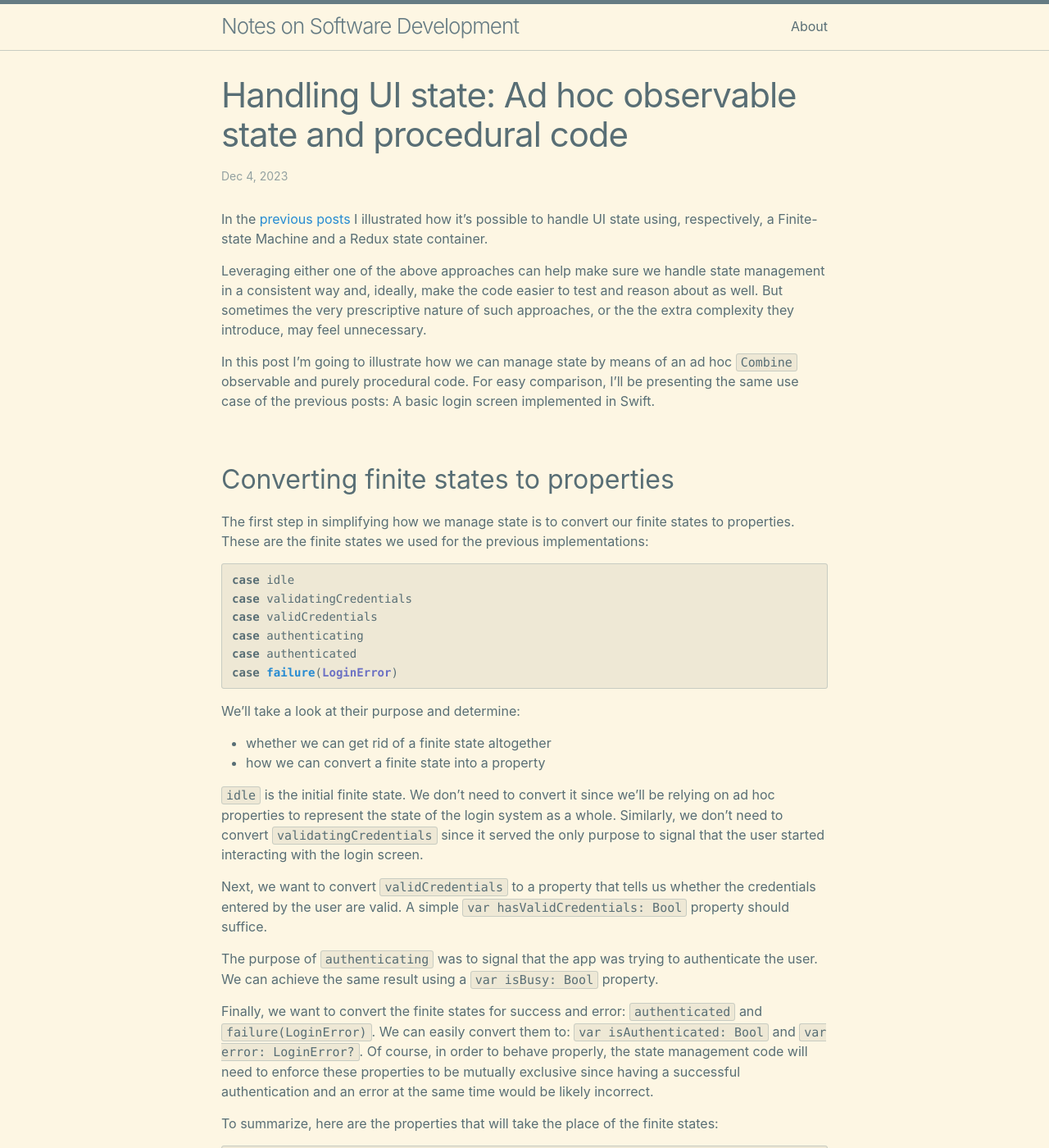
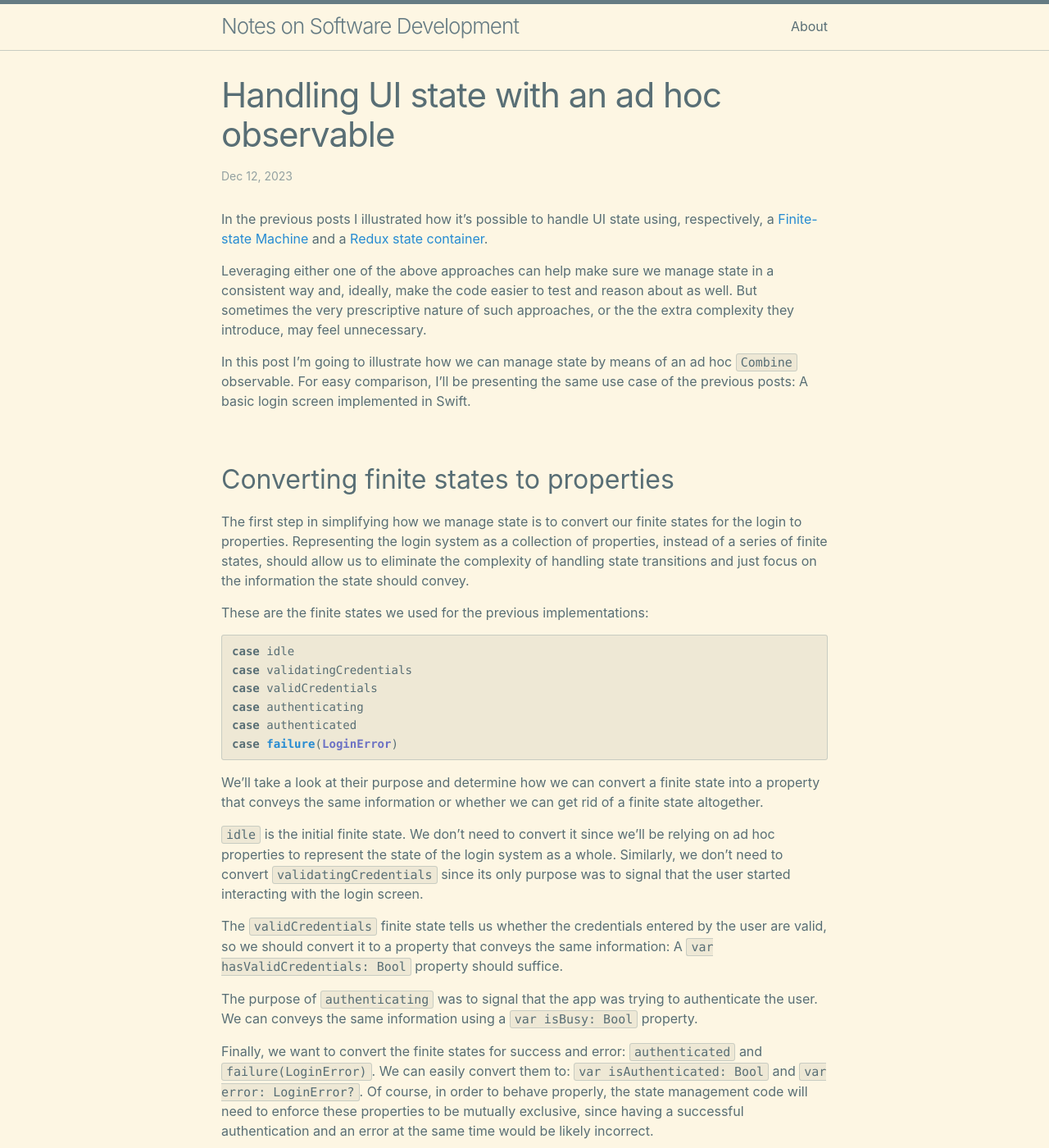
Before and after one commit to andrea-prearo/andrea-prearo.github.io, a Jekyll site: the page built from _posts/2023-12-12-Handling-UI-state-with-ad-hoc-observable.md, in a window 1280 px wide and 1400 px high. Shown: the whole window at 82% size. Built offline with Jekyll 4.4.1, drawn with Linux system fonts in a browser that asks for light colours; some of the changed text lies outside the part shown.

Commit message:
Update ad hoc observable state post (#16)

```diff
--- a/_posts/2023-12-04-Handling-UI-state-with-ad-hoc-observable.md
+++ b/_posts/2023-12-12-Handling-UI-state-with-ad-hoc-observable.md
@@ -1,19 +1,21 @@
 ---
 layout: post
-title: "Handling UI state: Ad hoc observable state and procedural code"
-date: 2023-12-04
+title: "Handling UI state with an ad hoc observable"
+date: 2023-12-12
 categories: [iOS, Mobile App Development, Swift]
 ---
-In the [previous](https://andrea-prearo.github.io/ios/mobile%20app%20development/swift/2023/10/13/Handling-UI-state-with-finite-state-machines.html) [posts](https://andrea-prearo.github.io/ios/mobile%20app%20development/swift/2023-11-27-Handling-UI-state-with-redux.html) I illustrated how it's possible to handle UI state using, respectively, a Finite-state Machine and a Redux state container.
+In the previous posts I illustrated how it's possible to handle UI state using, respectively, a [Finite-state Machine](https://andrea-prearo.github.io/ios/mobile%20app%20development/swift/2023/10/13/Handling-UI-state-with-finite-state-machines.html) and a [Redux state container](https://andrea-prearo.github.io/ios/mobile%20app%20development/swift/2023/11/25/Handling-UI-state-with-redux.html).
 
-Leveraging either one of the above approaches can help make sure we handle state management in a consistent way and, ideally, make the code easier to test and reason about as well. But sometimes the very prescriptive nature of such approaches, or the the extra complexity they introduce, may feel unnecessary.
+Leveraging either one of the above approaches can help make sure we manage state in a consistent way and, ideally, make the code easier to test and reason about as well. But sometimes the very prescriptive nature of such approaches, or the the extra complexity they introduce, may feel unnecessary.
 
-In this post I'm going to illustrate how we can manage state by means of an ad hoc `Combine` observable and purely procedural code. For easy comparison, I'll be presenting the same use case of the previous posts: A basic login screen implemented in Swift.
+In this post I'm going to illustrate how we can manage state by means of an ad hoc `Combine` observable. For easy comparison, I'll be presenting the same use case of the previous posts: A basic login screen implemented in Swift.
 
 
 ## Converting finite states to properties
 
-The first step in simplifying how we manage state is to convert our finite states to properties.  These are the finite states we used for the previous implementations:
+The first step in simplifying how we manage state is to convert our finite states for the login to properties. Representing the login system as a collection of properties, instead of a series of finite states, should allow us to eliminate the complexity of handling state transitions and just focus on the information the state should convey.
+
+These are the finite states we used for the previous implementations:
 
 ~~~ swift
 case idle
@@ -24,19 +26,17 @@ case authenticated
 case failure(LoginError)
 ~~~
 
-We'll take a look at their purpose and determine:
-* whether we can get rid of a finite state altogether
-* how we can convert a finite state into a property
+We'll take a look at their purpose and determine how we can convert a finite state into a property that conveys the same information or whether we can get rid of a finite state altogether.
 
-`idle` is the initial finite state. We don't need to convert it since we'll be relying on ad hoc properties to represent the state of the login system as a whole. Similarly, we don't need to convert `validatingCredentials` since it served the only purpose to signal that the user started interacting with the login screen.
+`idle` is the initial finite state. We don't need to convert it since we'll be relying on ad hoc properties to represent the state of the login system as a whole. Similarly, we don't need to convert `validatingCredentials` since its only purpose was to signal that the user started interacting with the login screen.
 
-Next, we want to convert `validCredentials` to a property that tells us whether the credentials entered by the user are valid. A simple `var hasValidCredentials: Bool` property should suffice.
+The `validCredentials` finite state tells us whether the credentials entered by the user are valid, so we should convert it to a property that conveys the same information: A `var hasValidCredentials: Bool` property should suffice.
 
-The purpose of `authenticating` was to signal that the app was trying to authenticate the user. We can achieve the same result using a `var isBusy: Bool` property.
+The purpose of `authenticating` was to signal that the app was trying to authenticate the user. We can conveys the same information using a `var isBusy: Bool` property.
 
-Finally, we want to convert the finite states for success and error: `authenticated` and `failure(LoginError)`. We can easily convert them to: `var isAuthenticated: Bool` and `var error: LoginError?`. Of course, in order to behave properly, the state management code will need to enforce these properties to be mutually exclusive since having a successful authentication and an error at the same time would be likely incorrect.
+Finally, we want to convert the finite states for success and error: `authenticated` and `failure(LoginError)`. We can easily convert them to: `var isAuthenticated: Bool` and `var error: LoginError?`. Of course, in order to behave properly, the state management code will need to enforce these properties to be mutually exclusive, since having a successful authentication and an error at the same time would be likely incorrect.
 
-To summarize, here are the properties that will take the place of the finite states:
+To summarize, here are the properties that will convey the same information of the finite states for the login system:
 
 ~~~ swift
 var hasValidCredentials: Bool
@@ -191,8 +191,9 @@ struct LoginView: View {
 }
 ~~~
 
-As shown above, the view code is pretty much the same we saw in the previous implementations. The only noticeable difference is that the observable `state` is used to drive the UI behavior.
+As shown above, the view code is pretty much the same we used in the previous implementations.
+
 
 ## Conclusion
 
-In this post, I illustrated how it's possible to manage state by means of a `Combine` based ad hoc observable and purely procedural code.  If the complexity of a Redux or FSM based implementation is not your cup of tea, this could be a good way to have a simpler, but still structured approach to state management.
+In this post, I illustrated how it's possible to manage state by means of a `Combine` based ad hoc observable. If the complexity of a Redux or FSM based implementation is not your cup of tea, this approach to state management could be a reasonably good alternative.
```
Also changed, not shown: other parts of _posts/2023-12-12-Handling-UI-state-with-ad-hoc-observable.md (+4 -4 lines).
